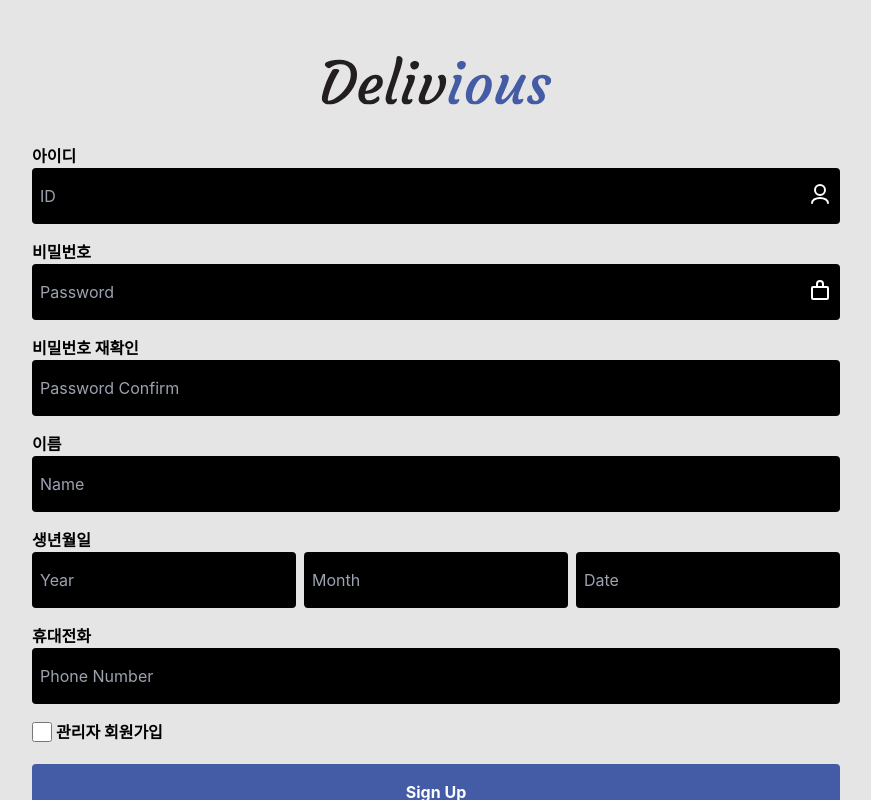
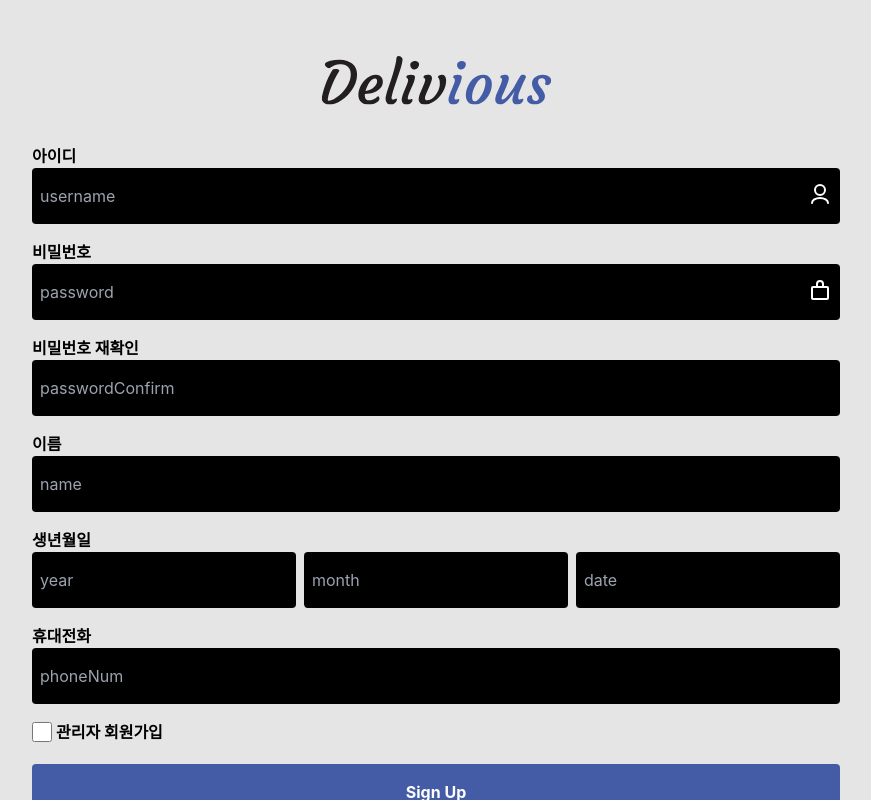
Before and after one commit to do-gather/delivious, a React (Create React App) app in the folder frontend/: page /sign-up in a window 1280 px wide. Shown: the whole page, without its empty margins (204-1075 px from the left). Built offline with nearby package versions, Linux system fonts and the light colour scheme.

Commit message:
feat: make sign up user input be saved as user info

```diff
--- a/frontend/src/pages/SignUp.tsx
+++ b/frontend/src/pages/SignUp.tsx
@@ -1,9 +1,9 @@
-import React, { useState } from "react";
-import BasicButton from "../components/BasicButton";
-import InputBox from "../components/InputBox";
-import CheckBox from "../components/CheckBox";
-import UserIcon from "../images/UserIcon";
-import PasswordIcon from "../images/PasswordIcon";
+import React, { useState } from 'react';
+import BasicButton from '../components/BasicButton';
+import InputBox from '../components/InputBox';
+import CheckBox from '../components/CheckBox';
+import UserIcon from '../images/UserIcon';
+import PasswordIcon from '../images/PasswordIcon';
 
 /**
  * '/sign-up'로 연결되는 회원가입 페이지
@@ -11,49 +11,102 @@ import PasswordIcon from "../images/PasswordIcon";
 
 export default function SignUp() {
   const [admin, setAdmin] = useState(false);
+  const [userInfo, setUserInfo] = useState({
+    username: '',
+    password: '',
+    passwordConfirm: '',
+    name: '',
+    phoneNum: '',
+    year: '',
+    month: '',
+    date: '',
+    type: 'USER',
+  });
 
-  return(
+  const handleChange = (e: any) => {
+    const { name, value } = e.target;
+    setUserInfo({ ...userInfo, [name]: value });
+    console.log(userInfo);
+  };
+
+  return (
     <div className="flex justify-center mt-36">
       <div className="flex-col space-y-4">
         <div>
           <div className="text-base font-bold">아이디</div>
-          <InputBox placeholder="ID" height="h-14" mode="dark" icon={<UserIcon/>}/>
+          <InputBox
+            text={userInfo.username}
+            onChange={handleChange}
+            placeholder="username"
+            height="h-14"
+            mode="dark"
+            icon={<UserIcon />}
+          />
         </div>
         <div>
           <div className="text-base font-bold">비밀번호</div>
-          <InputBox placeholder="Password" height="h-14" mode="dark" icon={<PasswordIcon/>}/>
+          <InputBox
+            text={userInfo.password}
+            onChange={handleChange}
+            placeholder="password"
+            height="h-14"
+            mode="dark"
+            icon={<PasswordIcon />}
+          />
         </div>
         <div>
           <div className="text-base font-bold">비밀번호 재확인</div>
-          <InputBox placeholder="Password Confirm" height="h-14" mode="dark"/>
+          <InputBox
+            text={userInfo.passwordConfirm}
+            onChange={handleChange}
+            placeholder="passwordConfirm"
+            height="h-14"
+            mode="dark"
+          />
         </div>
         <div>
           <div className="text-base font-bold">이름</div>
-          <InputBox placeholder="Name" height="h-14" mode="dark"/>
+          <InputBox text={userInfo.name} onChange={handleChange} placeholder="name" height="h-14" mode="dark" />
         </div>
         <div>
           <div className="text-base font-bold">생년월일</div>
           <div className="flex justify-center space-x-2">
-            <InputBox placeholder="Year" height="h-14" mode="dark"/>
-            <InputBox placeholder="Month" height="h-14" mode="dark"/>
-            <InputBox placeholder="Date" height="h-14" mode="dark"/>
+            <InputBox text={userInfo.year} onChange={handleChange} placeholder="year" height="h-14" mode="dark" />
+            <InputBox text={userInfo.month} onChange={handleChange} placeholder="month" height="h-14" mode="dark" />
+            <InputBox text={userInfo.date} onChange={handleChange} placeholder="date" height="h-14" mode="dark" />
           </div>
         </div>
         <div>
           <div className="text-base font-bold">휴대전화</div>
-          <InputBox placeholder="Phone Number" height="h-14" mode="dark"/>
+          <InputBox text={userInfo.phoneNum} onChange={handleChange} placeholder="phoneNum" height="h-14" mode="dark" />
         </div>
         <div>
-          <button type="button" className="text-base font-bold" onClick={()=>setAdmin(!admin)}>
-            <CheckBox label="관리자 회원가입" checked={admin}/>
+          <button
+            type="button"
+            className="text-base font-bold"
+            onClick={() => {
+              setAdmin(!admin);
+              setUserInfo({ ...userInfo, type: admin ? 'ADMIN' : 'USER' });
+            }}
+          >
+            <CheckBox label="관리자 회원가입" checked={admin} />
           </button>
-          {admin && <div>
-            <div className="text-base font-bold">매장명</div>
-            <InputBox placeholder="Store Name" height="h-14"mode="dark"/>
-          </div>}
+          {admin && (
+            <div>
+              <div className="text-base font-bold">매장명</div>
+              <InputBox placeholder="Store Name" height="h-14" mode="dark" />
+            </div>
+          )}
         </div>
         <div>
-          <BasicButton buttonName="Sign Up" onClick={()=>{console.log("signup")}} height="h-14" xPadding="w-full" />
+          <BasicButton
+            buttonName="Sign Up"
+            onClick={() => {
+              console.log('signup');
+            }}
+            height="h-14"
+            xPadding="w-full"
+          />
         </div>
       </div>
     </div>
```
